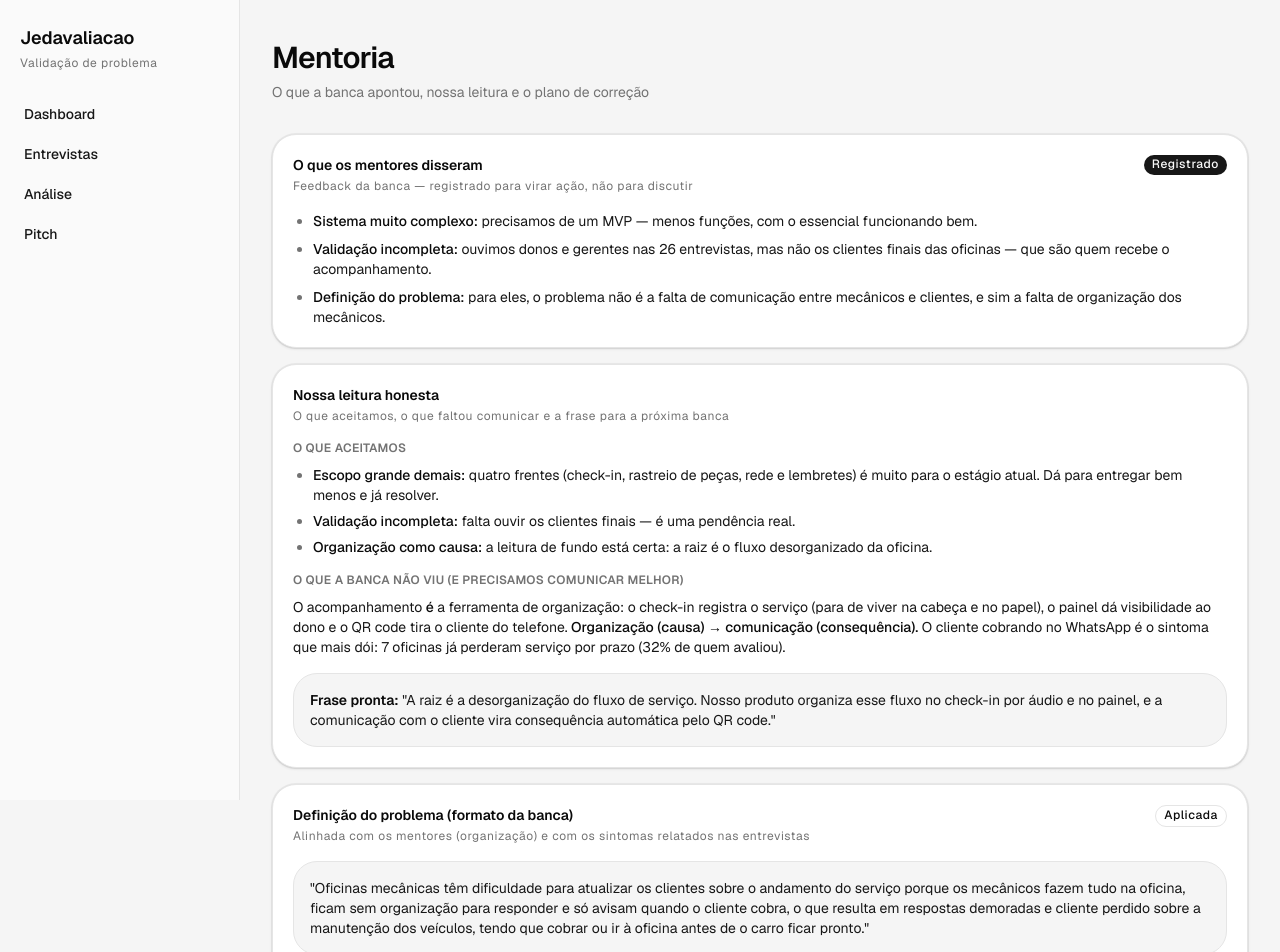
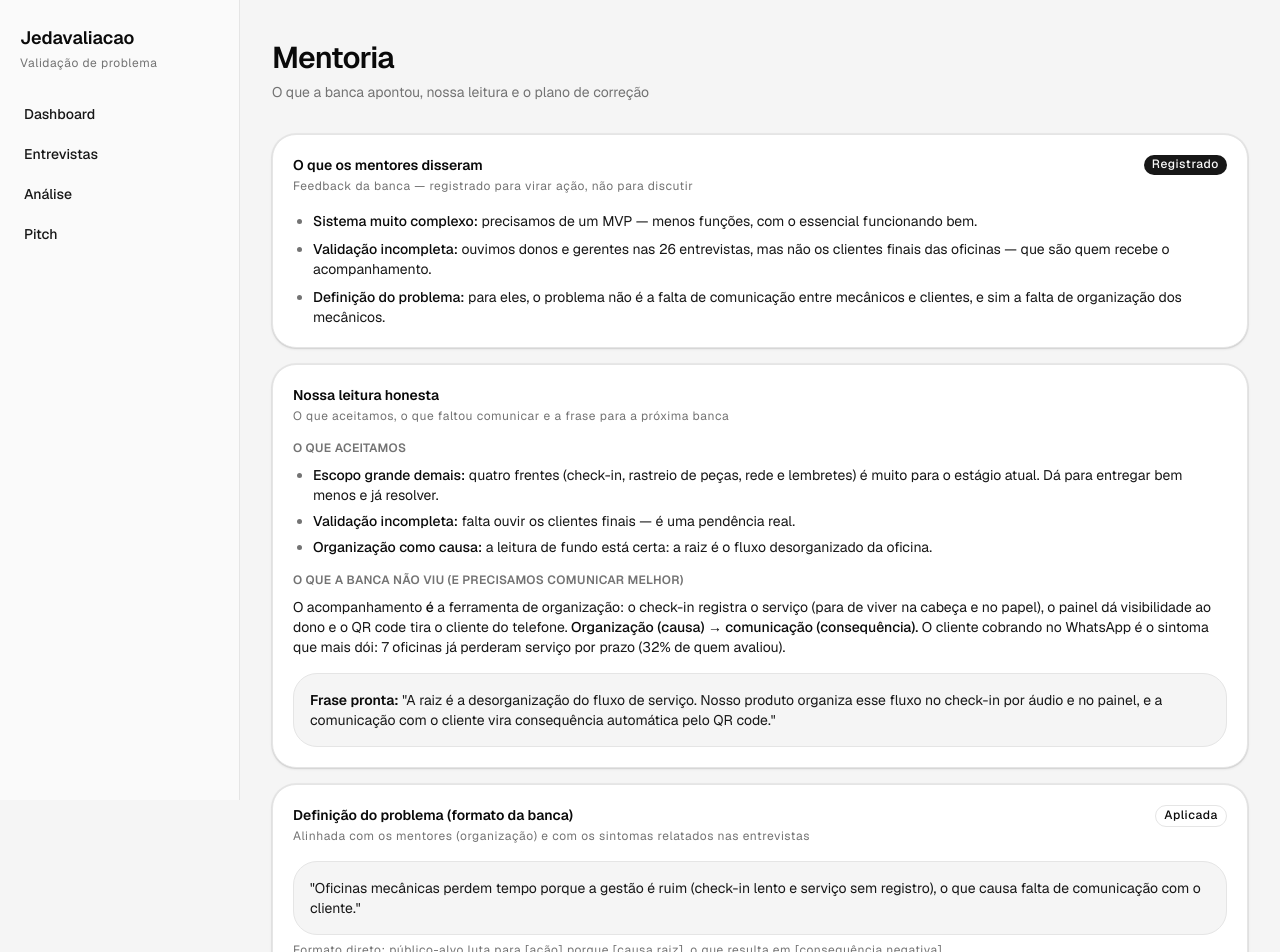
Before and after one commit to ThurStelzner/jedavaliacao, a Next.js app: page /mentoria in a window 1280 px wide. Shown: the top 952 px of the page. Built offline with nearby package versions, Linux system fonts and the light colour scheme.

Commit message:
Definicao final do problema (opcao B) aplicada em Analise, Dashboard, Mentoria e metadados

```diff
--- a/app/analise/page.tsx
+++ b/app/analise/page.tsx
@@ -164,13 +164,11 @@ export default function AnalisePage() {
           O problema em uma frase
         </p>
         <p className="mt-2 max-w-4xl text-subheading font-semibold leading-snug text-ink md:text-heading-sm">
-          Donos de oficinas perdem tempo e serviço porque o fluxo do trabalho é
-          gerido na cabeça e no papel: o check-in é lento, o andamento não é
-          registrado e o cliente só é informado quando cobra.
+          Oficinas mecânicas perdem tempo porque a gestão é ruim (check-in lento
+          e serviço sem registro), o que causa falta de comunicação com o cliente.
         </p>
         <p className="mt-3 max-w-3xl text-body text-mid-gray">
-          A gestão improvisada é a causa; a comunicação falha é a consequência. Os
-          números abaixo saem das {stats.realizadas} entrevistas reais.
+          Os números abaixo saem das {stats.realizadas} entrevistas reais.
         </p>
       </Card>
 
--- a/app/layout.tsx
+++ b/app/layout.tsx
@@ -12,7 +12,7 @@ const geist = Geist({
 export const metadata: Metadata = {
   title: "Jedavaliacao",
   description:
-    "Validação do problema de oficinas mecânicas: fluxo gerido na cabeça e no papel, check-in lento e cliente sem informação sobre o andamento do serviço",
+    "Oficinas mecânicas perdem tempo porque a gestão é ruim (check-in lento e serviço sem registro), o que causa falta de comunicação com o cliente.",
 };
 
 export default function RootLayout({
--- a/app/mentoria/page.tsx
+++ b/app/mentoria/page.tsx
@@ -140,12 +140,9 @@ export default function MentoriaPage() {
           </div>
           <div className="mt-4 rounded-cards border border-hairline bg-canvas p-4">
             <p className="text-sm text-ink-soft">
-              &quot;Oficinas mecânicas têm dificuldade para atualizar os clientes
-              sobre o andamento do serviço porque os mecânicos fazem tudo na
-              oficina, ficam sem organização para responder e só avisam quando o
-              cliente cobra, o que resulta em respostas demoradas e cliente perdido
-              sobre a manutenção dos veículos, tendo que cobrar ou ir à oficina
-              antes de o carro ficar pronto.&quot;
+              &quot;Oficinas mecânicas perdem tempo porque a gestão é ruim
+              (check-in lento e serviço sem registro), o que causa falta de
+              comunicação com o cliente.&quot;
             </p>
           </div>
           <p className="mt-2 text-caption text-mid-gray">
--- a/app/page.tsx
+++ b/app/page.tsx
@@ -75,12 +75,10 @@ export default function DashboardPage() {
 
       <Card className="mb-4">
         <p className="max-w-4xl text-subheading font-semibold leading-snug text-ink md:text-heading-sm">
-          Donos de oficinas perdem tempo e serviço porque o fluxo do trabalho é
-          gerido na cabeça e no papel: o check-in é lento, o andamento não é
-          registrado e o cliente só é informado quando cobra.
+          Oficinas mecânicas perdem tempo porque a gestão é ruim (check-in lento
+          e serviço sem registro), o que causa falta de comunicação com o cliente.
         </p>
         <p className="mt-2 max-w-3xl text-sm text-mid-gray">
-          A gestão improvisada é a causa; a comunicação falha é a consequência.{" "}
           <Link
             href="/analise"
             className="font-medium text-ink underline underline-offset-2"
```
Also changed, not shown: 1 other file (tests, documents, lock files or other folders).
